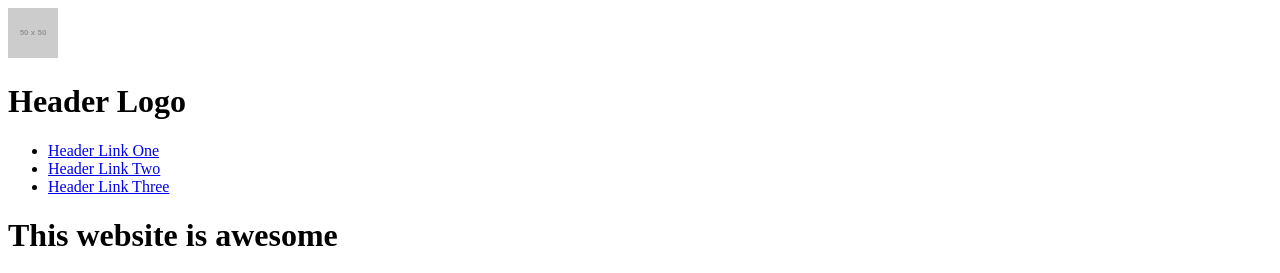
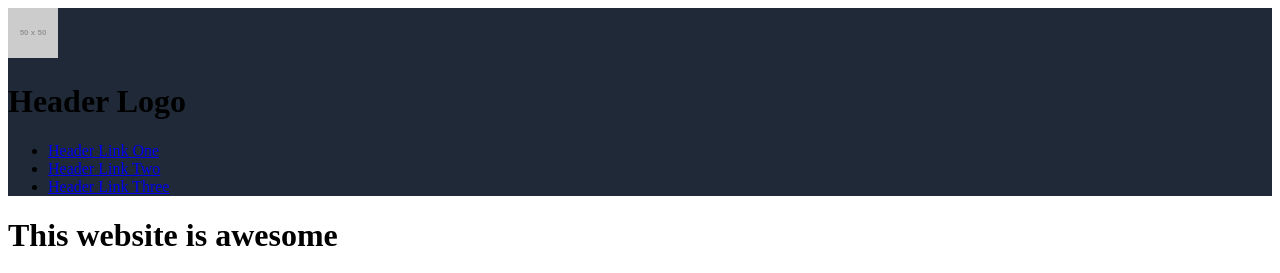
Before and after one commit to TANUROHILLA/Landing-Page, a plain HTML site: page index.html in a window 1280 px wide. Shown: the top 273 px of the page. Drawn offline with Linux system fonts and the light colour scheme; placeholder pictures from the web are drawn by us.

Commit message:
Update styles.css

```diff
--- a/styles.css
+++ b/styles.css
@@ -1,3 +1,3 @@
-.container.h1{
+.container{
   background-color:#1F2937;
 }
```
